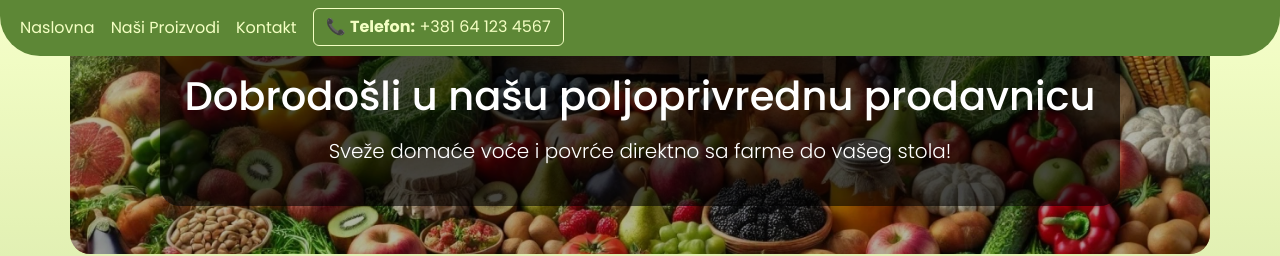
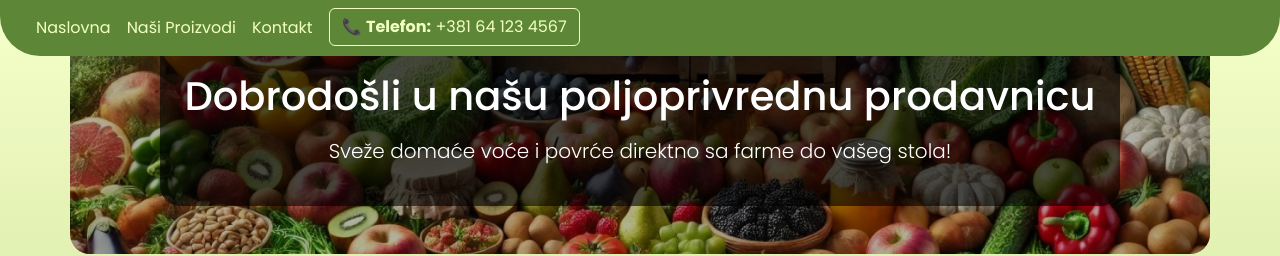
Before and after one commit to vladan-d-masic/lite-page-green-template, a Jekyll site: the page built from index.markdown, in a window 1280 px wide. Shown: the top 256 px of the page. Built offline with Jekyll 4.4.1, drawn with Linux system fonts in a browser that asks for light colours.

Commit message:
Correct margin for menu items

```diff
--- a/_layouts/default.html
+++ b/_layouts/default.html
@@ -90,14 +90,14 @@ https://cdn.jsdelivr.net/npm/@splidejs/splide@4.1.4/dist/css/splide.min.css
     >
       <div class="container-fluid">
         <button
-          class="navbar-toggler"
+          class="navbar-toggler mx-3"
           type="button"
           data-bs-toggle="collapse"
           data-bs-target="#navbarNav"
         >
           <span class="navbar-toggler-icon"></span>
         </button>
-        <div class="collapse navbar-collapse" id="navbarNav">
+        <div class="collapse navbar-collapse mx-3" id="navbarNav">
           <ul class="navbar-nav">
             <li class="nav-item">
               <a class="nav-link" href="#welcome">Naslovna</a>
```
